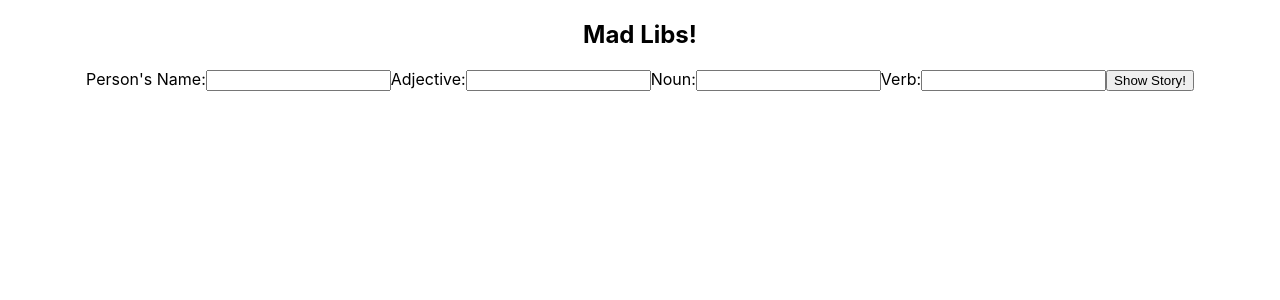
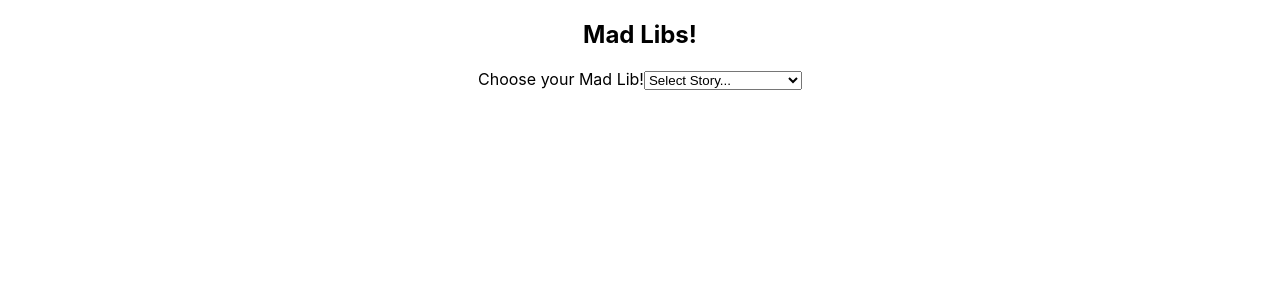
Before and after one commit to HeyImMatt/madlibs-react, a React (Create React App) app: page / in a window 1280 px wide. Shown: the top 300 px of the page. Built offline with nearby package versions, Linux system fonts and the light colour scheme.

Commit message:
Show select with title options for user to pick

```diff
--- a/src/MadLib.js
+++ b/src/MadLib.js
@@ -3,18 +3,24 @@ import useToggleState from './hooks/useToggleState'
 import useFormFields from './hooks/useFormFields';
 import MadLibForm from './MadLibForm';
 import MadLibStory from './MadLibStory';
+import Story from './classStory'
 
 const MadLib = () => {
+  const titles = Story.generateTitles();
   const [showMadLib, setShowMadLib] = useToggleState(false);
-  const [showForm, setShowForm] = useToggleState(true);
+  const [showForm, setShowForm] = useToggleState(false);
   const [storyWords, setStoryWords] = useState([]);
-  //const [story, handleChange] = useFormFields({name: 'select story'})
+  const [storyTitle, setStoryTitle] = useState('select story')
   const [userWords, wordsFormHandleChange, wordsFormResetFormData] = useFormFields({
     name1: '',
     adj1: '',
     noun1: '',
     verb1: ''
   })
+
+  const handleTitleSelect = (e) => {
+    setStoryTitle(e.target.value);
+  }
 
   const submitUserWords = (e) => {
     e.preventDefault();
@@ -33,13 +39,11 @@ const MadLib = () => {
   return (
     <>
     <h2>Mad Libs!</h2>
-    {/* <label htmlFor="story-select">Choose your Mad Lib!</label>
-    <select id="story-select" name="name" value={story.name} onChange={handleChange}>
+    <label htmlFor="story-select">Choose your Mad Lib!</label>
+    <select id="story-select" name="name" value={storyTitle} onChange={handleTitleSelect}>
       <option value='select story' disabled hidden>Select Story...</option>
-      <option value='1'>Story 1</option>
-      <option value='2'>Story 2</option>
-      <option value='3'>Story 3</option>
-    </select> */}
+      {Object.values(titles).map((title, idx) => (<option id={idx + 1} value={title}>{title}</option>)) }
+    </select>
     {showForm && <MadLibForm
     userWords={userWords}
     wordsFormHandleChange={wordsFormHandleChange}
--- a/src/classStory.js
+++ b/src/classStory.js
@@ -1,3 +1,5 @@
+import storyData from './storyData'
+
 export default class Story {
   constructor(inputWords, text) {
     this.inputWords = inputWords;
@@ -15,4 +17,11 @@ export default class Story {
     }, '')
   }
 
+  static generateTitles() {
+    return storyData.reduce((acc, story, idx) => {
+      acc[idx + 1] = story.title;
+      return acc;
+    }, {})
+  }
+
 }
--- a/src/storyData.js
+++ b/src/storyData.js
@@ -5,9 +5,9 @@ const storyData = [
     text: ['This is a ', ' story called ', ' and it ', '!']
   },
   {
-    title: 'yeaaa',
+    title: 'Seinfeld Story',
     inputWords: {name: '', adj1: '', noun1: '', verb1: ''},
-    text: ['Hello ', ' ! This is a ', ' story about nothing! It is basically ', '. So stop ',' and pay attention!']
+    text: ['Hello ', ' ! This is a ', ' story about nothing! It is basically a bunch of ', '. So stop ',' and read it!']
   },
 ]
 
```
